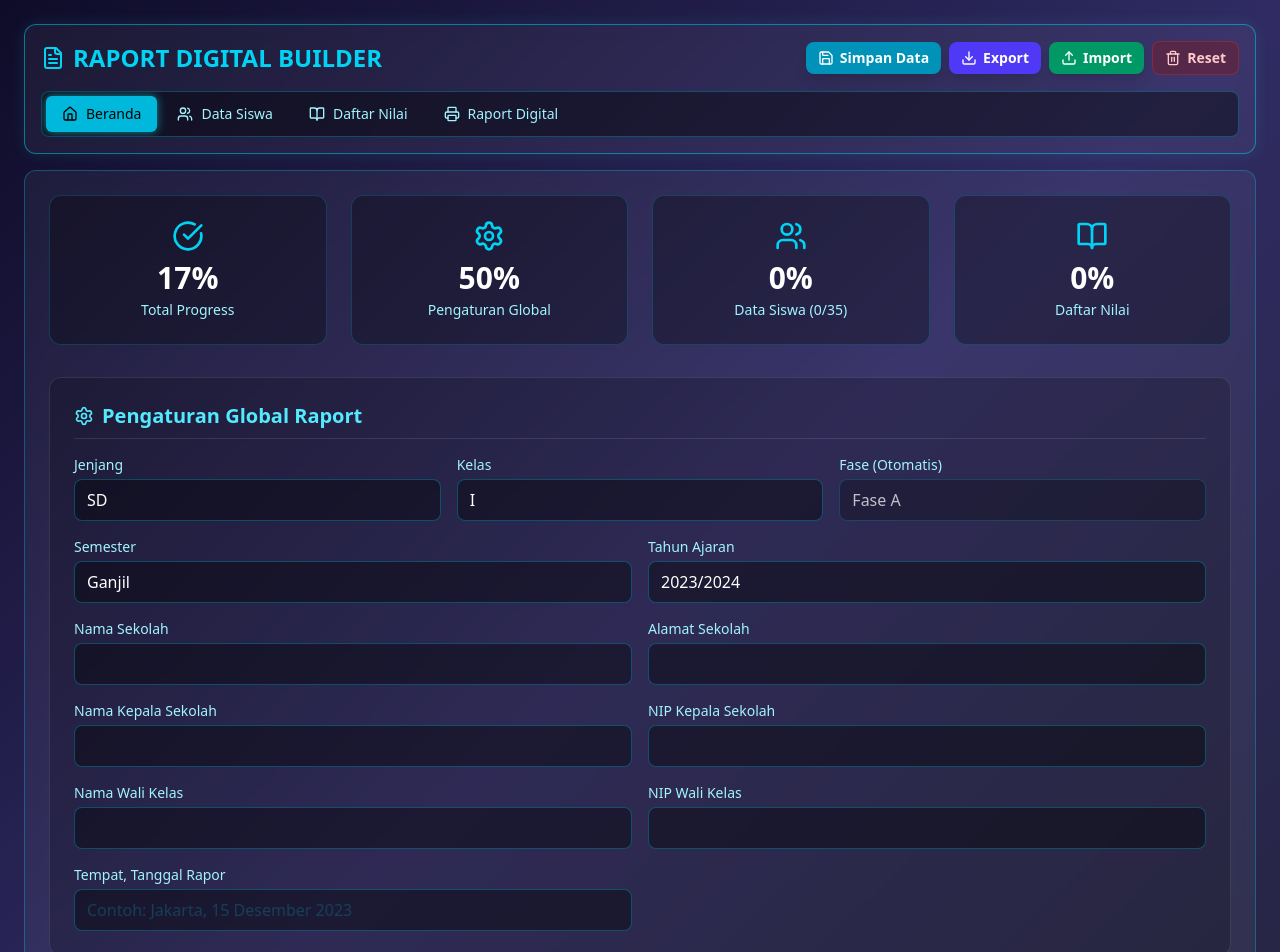
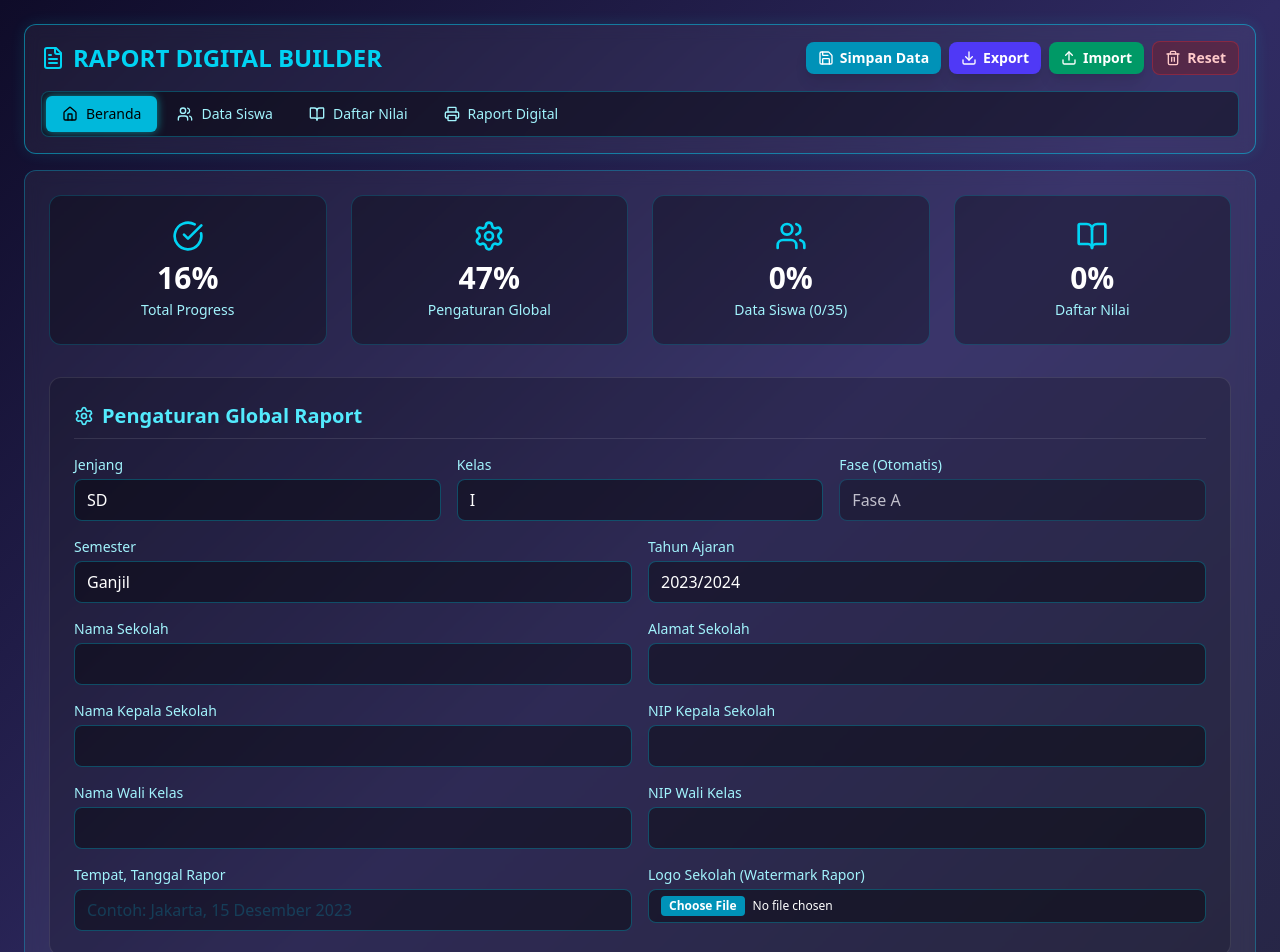
Before and after one commit to pemuryadi/Raport-pemuryadi, a React (Vite) app: page / in a window 1280 px wide. Shown: the top 952 px of the page. Built offline with nearby package versions, Linux system fonts and the light colour scheme.

Commit message:
feat: add school logo watermark upload and default decision calculation on excel export

```diff
--- a/src/App.tsx
+++ b/src/App.tsx
@@ -268,7 +268,8 @@ export default function App() {
     nipWali: '',
     tempatTanggal: '',
     ekskulList: ['Pramuka'] as string[],
-    muatanLokalList: ['Muatan Lokal'] as string[]
+    muatanLokalList: ['Muatan Lokal'] as string[],
+    logoSekolah: ''
   });
 
   // Students Data (35 rows)
@@ -352,7 +353,8 @@ export default function App() {
         nipWali: '',
         tempatTanggal: '',
         ekskulList: ['Pramuka'],
-        muatanLokalList: ['Muatan Lokal']
+        muatanLokalList: ['Muatan Lokal'],
+        logoSekolah: ''
       });
       setStudents(Array.from({ length: 35 }, (_, i) => ({
         id: (i + 1).toString(),
@@ -385,11 +387,20 @@ export default function App() {
 
     // Sheet 2: Data Siswa & Nilai (Combined for easier editing)
     const studentHeaders = ['ID', 'Nama', 'NISN', 'NIS', 'Sakit', 'Izin', 'Alpha', 'Catatan Wali Kelas', 'Keputusan', 'Kokurikuler', ...settings.ekskulList.map(e => `Ekstra: ${e}`), ...subjects];
-    const studentData = students.map(s => [
-      s.id, s.nama, s.nisn, s.nis, s.sakit, s.izin, s.alpha, s.catatanWali, s.keputusan || '', s.kokurikuler,
-      ...settings.ekskulList.map(e => s.ekstra?.[e] || ''),
-      ...subjects.map(sub => s.nilai[sub] || '')
-    ]);
+    const studentData = students.map(s => {
+      let keputusanVal = s.keputusan || '';
+      if (!keputusanVal && settings.semester === 'Genap') {
+        const nextK = getNextKelas(settings.jenjang, settings.kelas);
+        keputusanVal = settings.jenjang === 'PAUD' ? 'Selesai Fase Fondasi (Lulus)' :
+                       isFinalKelas(settings.jenjang, settings.kelas) ? 'Lulus' :
+                       `Naik ke kelas ${nextK} (${getKelasTerbilang(nextK)})`;
+      }
+      return [
+        s.id, s.nama, s.nisn, s.nis, s.sakit, s.izin, s.alpha, s.catatanWali, keputusanVal, s.kokurikuler,
+        ...settings.ekskulList.map(e => s.ekstra?.[e] || ''),
+        ...subjects.map(sub => s.nilai[sub] || '')
+      ];
+    });
     const wsStudents = XLSX.utils.aoa_to_sheet([studentHeaders, ...studentData]);
     XLSX.utils.book_append_sheet(wb, wsStudents, "Data Siswa dan Nilai");
 
@@ -491,6 +502,28 @@ export default function App() {
   };
 
   // --- Handlers ---
+  const handleLogoUpload = (e: React.ChangeEvent<HTMLInputElement>) => {
+    const file = e.target.files?.[0];
+    if (!file) return;
+
+    if (file.size > 1.5 * 1024 * 1024) {
+      alert("Ukuran logo terlalu besar (maksimal 1.5MB). Harap unggah berkas yang lebih kecil.");
+      return;
+    }
+
+    const reader = new FileReader();
+    reader.onload = (evt) => {
+      if (evt.target?.result) {
+        setSettings({ ...settings, logoSekolah: evt.target.result as string });
+      }
+    };
+    reader.readAsDataURL(file);
+  };
+
+  const handleRemoveLogo = () => {
+    setSettings({ ...settings, logoSekolah: '' });
+  };
+
   const handleJenjangChange = (e: React.ChangeEvent<HTMLSelectElement>) => {
     const newJenjang = e.target.value;
     const newKelas = KELAS_OPTIONS[newJenjang][0];
@@ -763,6 +796,29 @@ export default function App() {
                   </div>
                   <div className="grid grid-cols-1 md:grid-cols-2 gap-4">
                     <FormInput label="Tempat, Tanggal Rapor" placeholder="Contoh: Jakarta, 15 Desember 2023" value={settings.tempatTanggal} onChange={(e: any) => setSettings({...settings, tempatTanggal: e.target.value})} />
+                    <div className="flex flex-col gap-1">
+                      <label className="text-sm text-cyan-200 font-medium">Logo Sekolah (Watermark Rapor)</label>
+                      <div className="flex items-center gap-2">
+                        <input
+                          type="file"
+                          accept="image/*"
+                          onChange={handleLogoUpload}
+                          className="bg-black/40 border border-cyan-400/30 rounded-lg py-1.5 px-3 text-white focus:outline-none focus:border-cyan-400 text-xs flex-1 file:mr-2 file:py-0.5 file:px-2 file:rounded file:border-0 file:text-xs file:font-semibold file:bg-cyan-600 file:text-white hover:file:bg-cyan-500 cursor-pointer"
+                        />
+                        {settings.logoSekolah && (
+                          <div className="flex items-center gap-1.5 shrink-0 bg-cyan-950/40 border border-cyan-400/30 rounded-lg px-2 py-1 h-9">
+                            <img src={settings.logoSekolah} alt="Logo" className="h-6 w-6 object-contain" />
+                            <button
+                              type="button"
+                              onClick={handleRemoveLogo}
+                              className="text-red-400 hover:text-red-200 text-xs font-semibold"
+                            >
+                              Hapus
+                            </button>
+                          </div>
+                        )}
+                      </div>
+                    </div>
                   </div>
                 </div>
 
@@ -1007,7 +1063,18 @@ export default function App() {
       </div>
 
       {/* --- Formal Report Card (Visible on Screen when Raport tab is active, and always on Print) --- */}
-      <div className={`max-w-[21cm] mx-auto bg-white text-black p-8 sm:p-12 shadow-2xl print:shadow-none print:p-0 print:m-0 mb-12 ${activeTab === 'raport' ? 'block' : 'hidden print:block'}`}>
+      <div className={`relative max-w-[21cm] mx-auto bg-white text-black p-8 sm:p-12 shadow-2xl print:shadow-none print:p-0 print:m-0 mb-12 ${activeTab === 'raport' ? 'block' : 'hidden print:block'}`}>
+
+        {/* Logo Watermark Sekolah */}
+        {settings.logoSekolah && (
+          <div className="absolute inset-0 flex items-center justify-center pointer-events-none z-0 overflow-hidden">
+            <img
+              src={settings.logoSekolah}
+              alt="Watermark"
+              className="w-[350px] h-[350px] object-contain opacity-[0.06] filter grayscale"
+            />
+          </div>
+        )}
 
         {/* Header */}
         <div className="grid grid-cols-2 gap-x-8 gap-y-2 mb-8 text-[13px] leading-relaxed">
```
